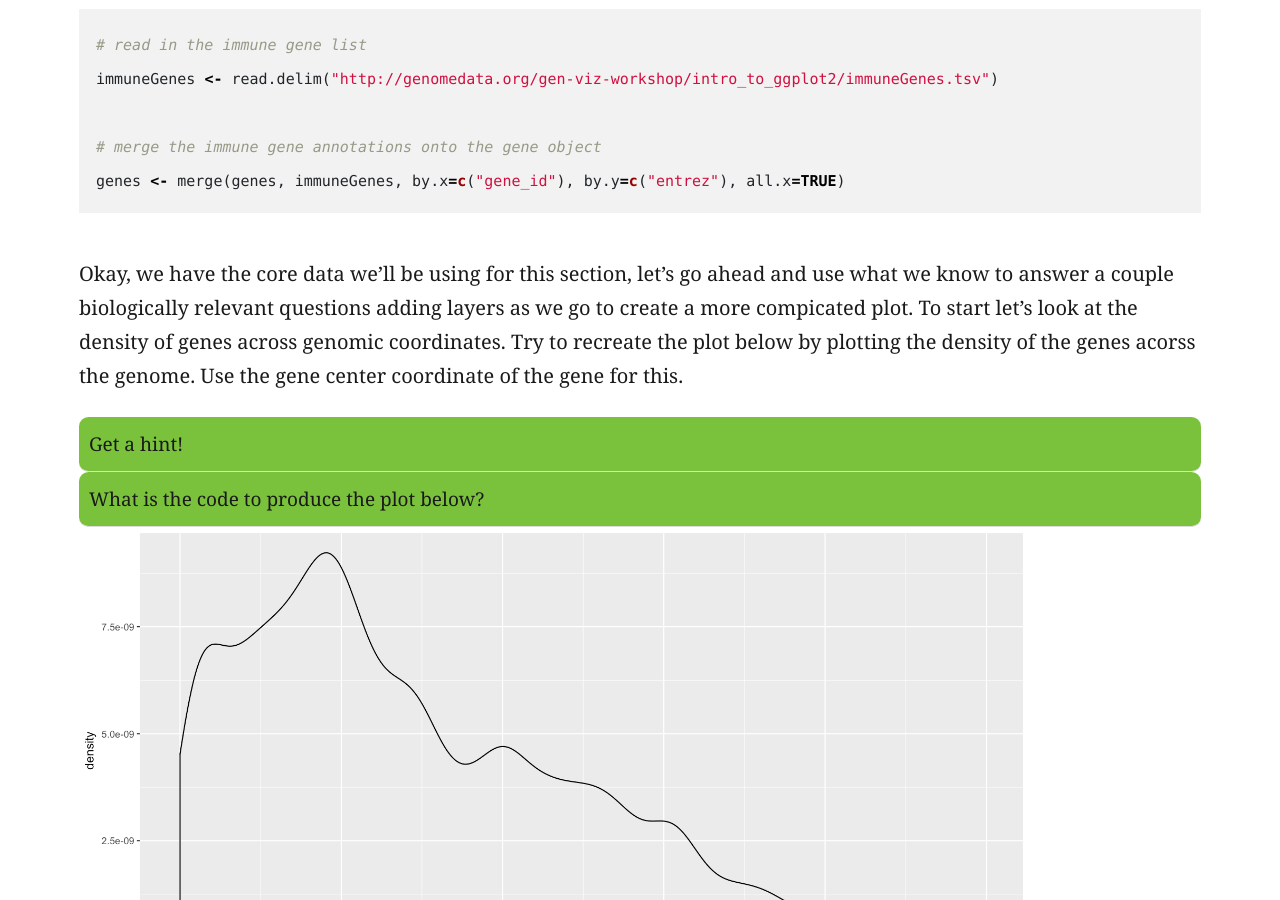
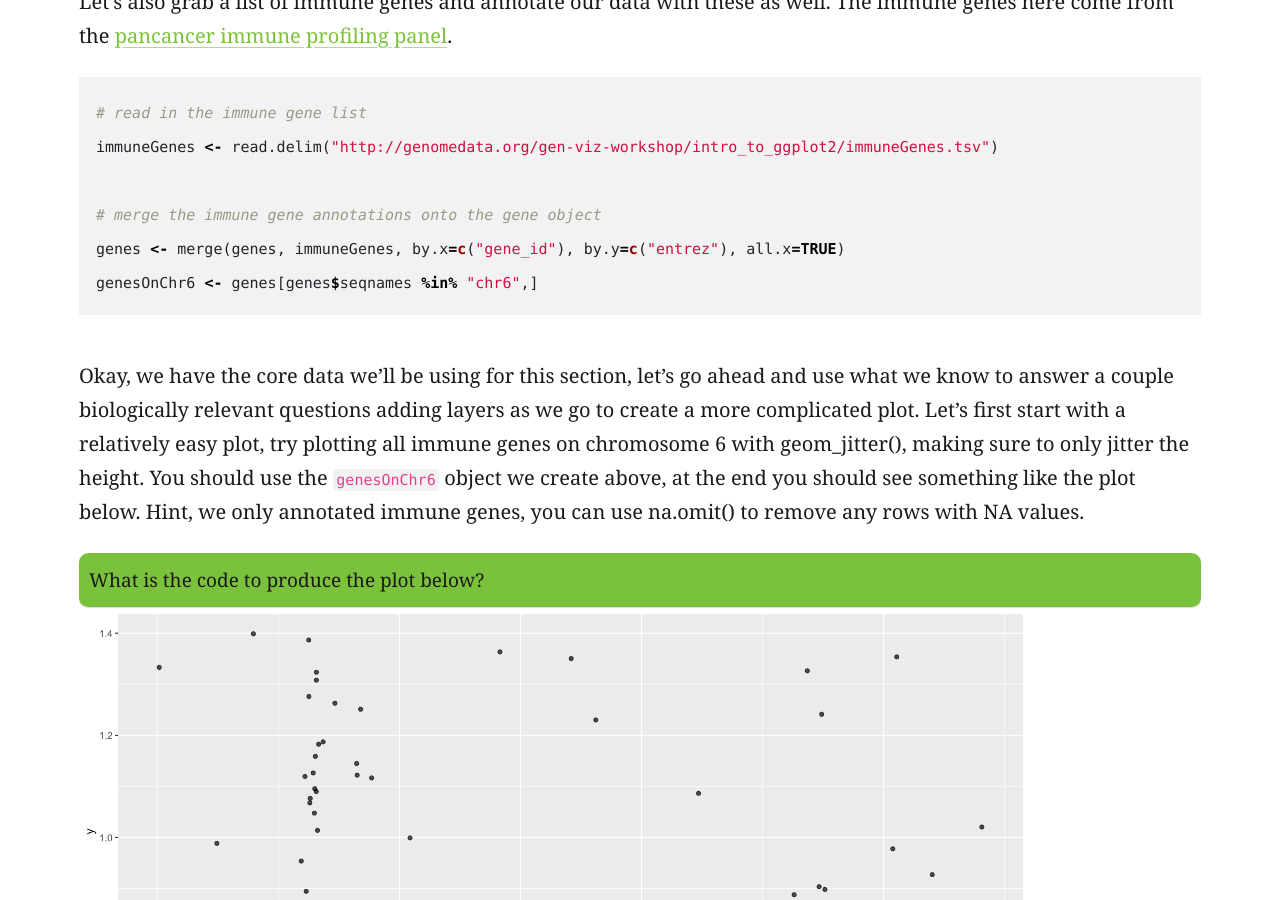
Before and after one commit to griffithlab/genviz.org, a Jekyll site: the page built from _posts/0002-03-03-ggplot2_exercises.md, in a window 1280 px wide and 900 px high, scrolled down 1741 px. Built offline with Jekyll 4.4.1, drawn with Linux system fonts in a browser that asks for light colours; nearby versions of some CDN libraries; some of the changed text lies outside the part shown.

Commit message:
added additional exercises for ggplot2

````diff
--- a/_posts/0002-03-03-ggplot2_exercises.md
+++ b/_posts/0002-03-03-ggplot2_exercises.md
@@ -28,10 +28,12 @@ It is beyond the purpose of this workshop to explain everything a TxDb object st
 
 ```R
 # obtain gene locations from the TxDb object as a data frame
-genes <- genes(TxDb, columns=c("gene_id"))
+genes <- genes(TxDb, columns=c("gene_id"), single.strand.genes.only=FALSE)
 genes <- as.data.frame(genes)
 chromosomes <- paste0("chr", c(1:22,"X","Y"))
 genes <- genes[genes$seqnames %in% chromosomes,]
+genes <- unique(genes[,c("group_name", "seqnames", "start", "end", "width", "strand")])
+colnames(genes) <- c("gene_id", "seqnames", "start", "end", "width", "strand")
 ```
 
 Let's also grab a list of immune genes and annotate our data with these as well. The immune genes here come from the [pancancer immune profiling panel](https://www.nanostring.com/products/gene-expression-panels/gene-expression-panels-overview/hallmarks-cancer-gene-expression-panel-collection/pancancer-immune-profiling-panel).
@@ -42,9 +44,33 @@ immuneGenes <- read.delim("http://genomedata.org/gen-viz-workshop/intro_to_ggplo
 
 # merge the immune gene annotations onto the gene object
 genes <- merge(genes, immuneGenes, by.x=c("gene_id"), by.y=c("entrez"), all.x=TRUE)
+genesOnChr6 <- genes[genes$seqnames %in% "chr6",]
 ```
 
-Okay, we have the core data we'll be using for this section, let's go ahead and use what we know to answer a couple biologically relevant questions adding layers as we go to create a more compicated plot. To start let's look at the density of genes across genomic coordinates. Try to recreate the plot below by plotting the density of the genes acorss the genome. Use the gene center coordinate of the gene for this.
+Okay, we have the core data we'll be using for this section, let's go ahead and use what we know to answer a couple biologically relevant questions adding layers as we go to create a more complicated plot. Let's first start with a relatively easy plot, try plotting all immune genes on chromosome 6 with geom_jitter(), making sure to only jitter the height. You should use the `genesOnChr6` object we create above, at the end you should see something like the plot below. Hint, we only annotated immune genes, you can use na.omit() to remove any rows with NA values.
+
+{% include question.html question="What is the code to produce the plot below?" answer='ggplot(na.omit(genesOnChr6), aes(x=start + .5*width, y=1)) + geom_jitter(width=0, alpha=.75)'%}
+{% include figure.html image="/assets/ggplot2/ggplot2_cont_density_part7.png" width="950" %}
+
+Okay now let's try and highlight all HLA genes on the plot we just created, to do this we'll need a column specifying which genes are HLA related, the code below will do that for you.
+
+```R
+# make column specifying what genes are HLA or not
+genesOnChr6$isHLA <- ifelse(grepl("^HLA", genesOnChr6$Name), "HLA Gene", "Not HLA Gene")
+```
+
+Try to mimic the plot displayed below.
+
+{% include question.html question="What is the code to produce the plot below?" answer='ggplot(na.omit(genesOnChr6), aes(x=start + .5*width, y=1, color=isHLA)) + geom_jitter(width=0, alpha=.75)'%}
+{% include figure.html image="/assets/ggplot2/ggplot2_cont_density_part8.png" width="950" %}
+
+Finally let's make some stylistic changes and clean the plot up a bit. Use theme() to remove the y-axis elements and add some custom colors to the points as is done in the plot below.
+
+{% include question.html question="What is the code to produce the plot below?" answer='ggplot(na.omit(genesOnChr6), aes(x=start + .5*width, y=1, color=isHLA)) + geom_jitter(width=0, alpha=.75) + scale_color_manual(values=c("seagreen3", "darkorange3")) + theme(axis.text.y=element_blank(), axis.title.y=element_blank(), axis.ticks.y=element_blank())
+'%}
+{% include figure.html image="/assets/ggplot2/ggplot2_cont_density_part9.png" width="950" %}
+
+Okay let's try another examplle, lets look at the density of genes across all genomic coordinates. We'll start simple and keep adding layers to work our way up to a final plot. Try to recreate the plot below by plotting the density of the genes acorss the genome. Use the gene center coordinate of the gene for this.
 
 {% include question.html question="Get a hint!" answer='To plot the center coordinate of the gene you will need to make another columns in the data frame, you can do this within ggplot or just add another column.'%}
 {% include question.html question="What is the code to produce the plot below?" answer='ggplot(data=genes, aes(x=start + .5*width,)) + geom_density()'%}
````
Also changed, not shown: assets/ggplot2/ggplot2_cont_density_part7.png (added), assets/ggplot2/ggplot2_cont_density_part8.png (added), assets/ggplot2/ggplot2_cont_density_part9.png (added), 3 other files.
